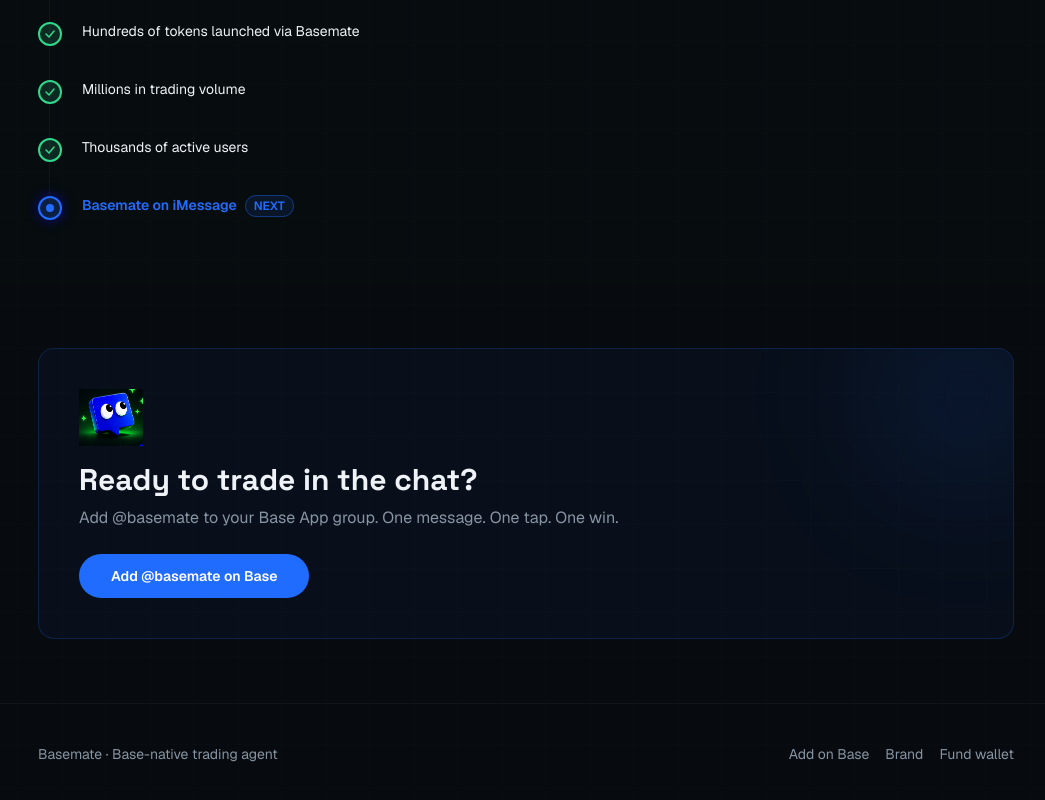
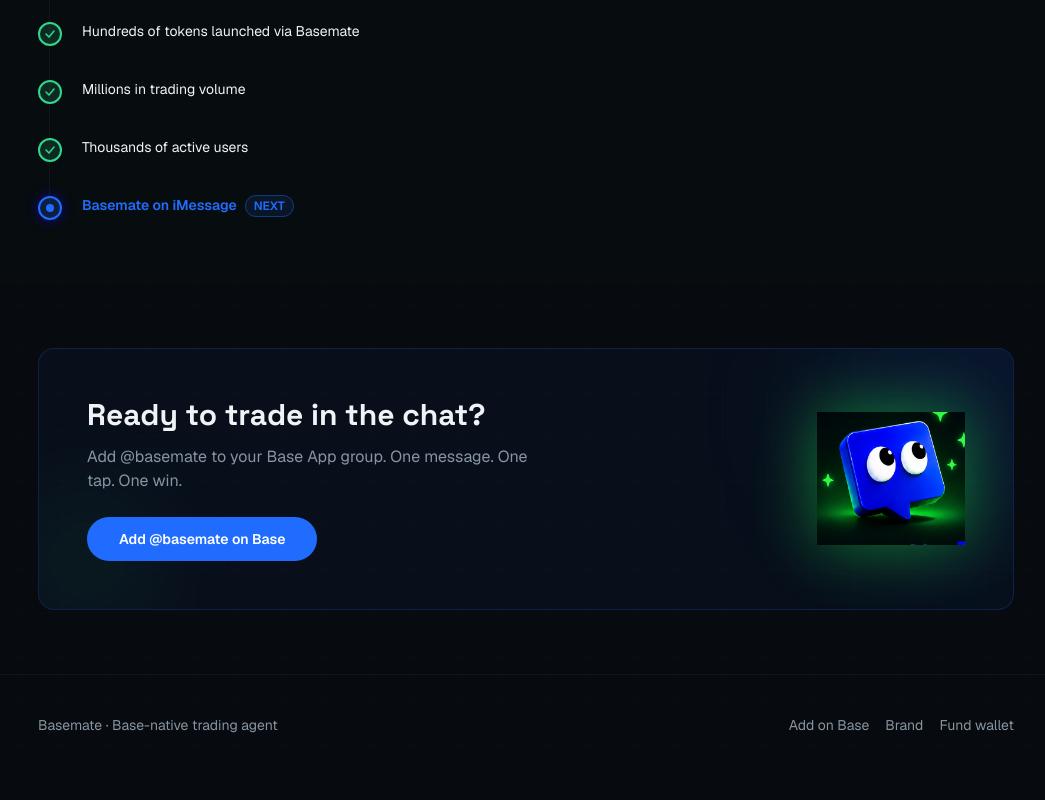
Before and after one commit to fweekshow/basemate-metrics, a Next.js app: page / in a window 1280 px wide. Shown: the part 1588-2388 px from the top of the page, without its empty margins (114-1159 px from the left). After the commit the page ends 2363 px from the top, so only its background shows below. Built offline with nearby package versions, Linux system fonts and the light colour scheme.

Commit message:
style(design): FINDING-001 — CTA mascot enlarged to 148px with green glow, right-anchored

```diff
--- a/src/app/page.tsx
+++ b/src/app/page.tsx
@@ -223,23 +223,22 @@
 
       {/* ── CTA ──────────────────────────────────────────────────── */}
       <section className="mx-auto max-w-5xl px-4 py-16 sm:px-6">
-        <div className="relative overflow-hidden rounded-2xl border border-primary/20 bg-primary/5 p-8 sm:p-10">
+        <div className="relative overflow-hidden rounded-2xl border border-primary/20 bg-primary/5 p-8 sm:p-12">
           <div
             aria-hidden
-            className="pointer-events-none absolute -right-12 -top-12 h-48 w-48 rounded-full bg-primary/10 blur-3xl"
+            className="pointer-events-none absolute -right-16 -top-16 h-64 w-64 rounded-full bg-primary/10 blur-3xl"
           />
-          <div className="relative">
-            <Image
-              src="/brand/mascot/mate-win.png"
-              alt=""
-              width={64}
-              height={64}
-              className="mb-4"
+          <div
+            aria-hidden
+            className="pointer-events-none absolute -left-8 -bottom-8 h-40 w-40 rounded-full bg-up/5 blur-2xl"
           />
-            <h2 className="font-display mb-2 text-2xl font-bold sm:text-3xl">
+          <div className="relative flex items-center gap-8 sm:gap-12">
+            {/* text + cta */}
+            <div className="flex-1">
+              <h2 className="font-display mb-3 text-2xl font-bold sm:text-3xl">
                 Ready to trade in the chat?
               </h2>
-            <p className="mb-6 max-w-xl text-muted-foreground">
+              <p className="mb-6 max-w-md text-muted-foreground">
                 Add @basemate to your Base App group. One message. One tap. One win.
               </p>
               <a
@@ -250,6 +249,18 @@
               >
                 Add @basemate on Base
               </a>
+            </div>
+            {/* mascot */}
+            <div className="hidden shrink-0 sm:flex sm:items-center sm:justify-center">
+              <Image
+                src="/brand/mascot/mate-win.png"
+                alt=""
+                width={148}
+                height={148}
+                className="drop-shadow-[0_0_32px_rgba(25,251,68,0.45)] select-none"
+                draggable={false}
+              />
+            </div>
           </div>
         </div>
       </section>
```
Lines whose indentation alone changed are shown as unchanged.
